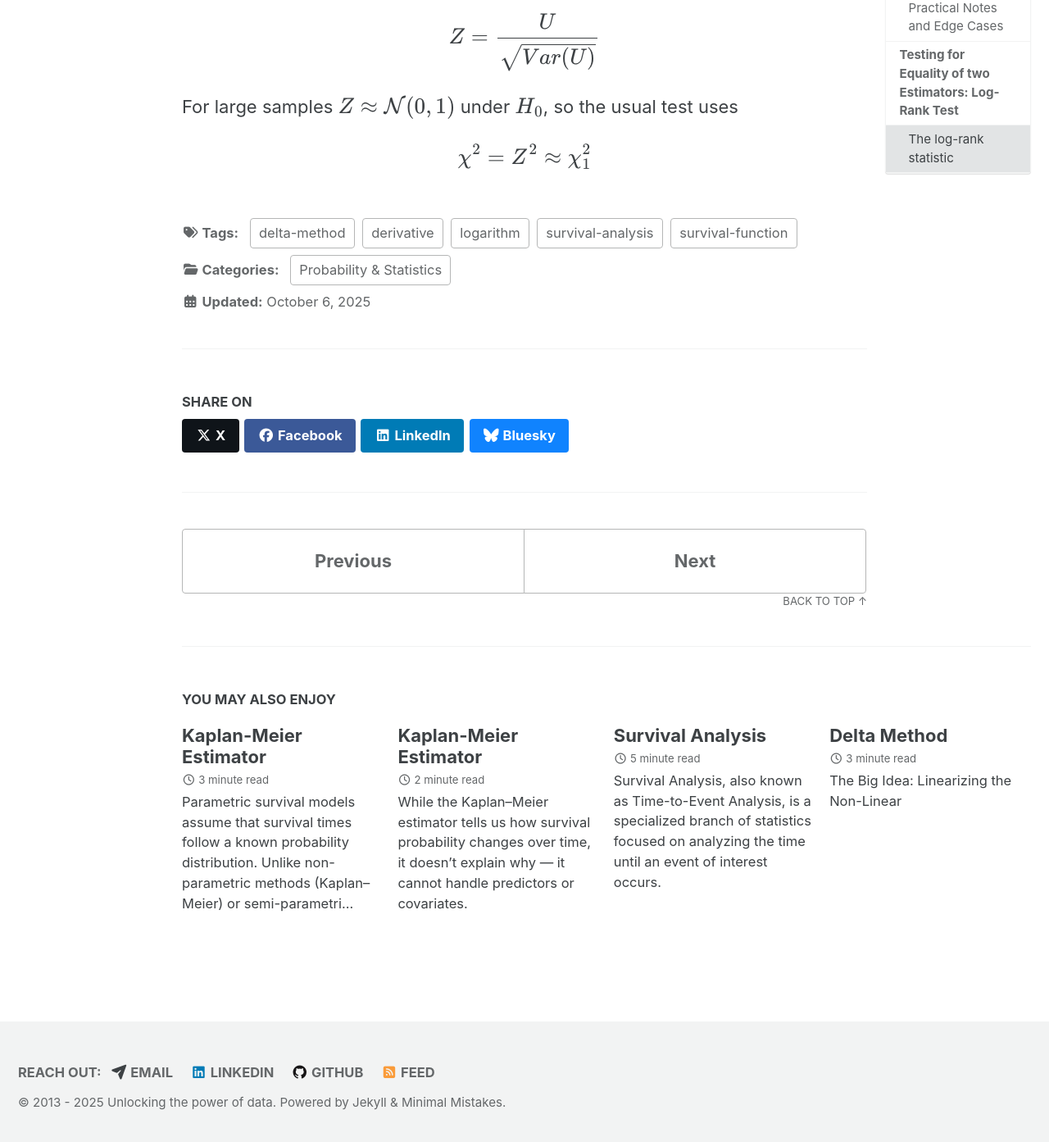
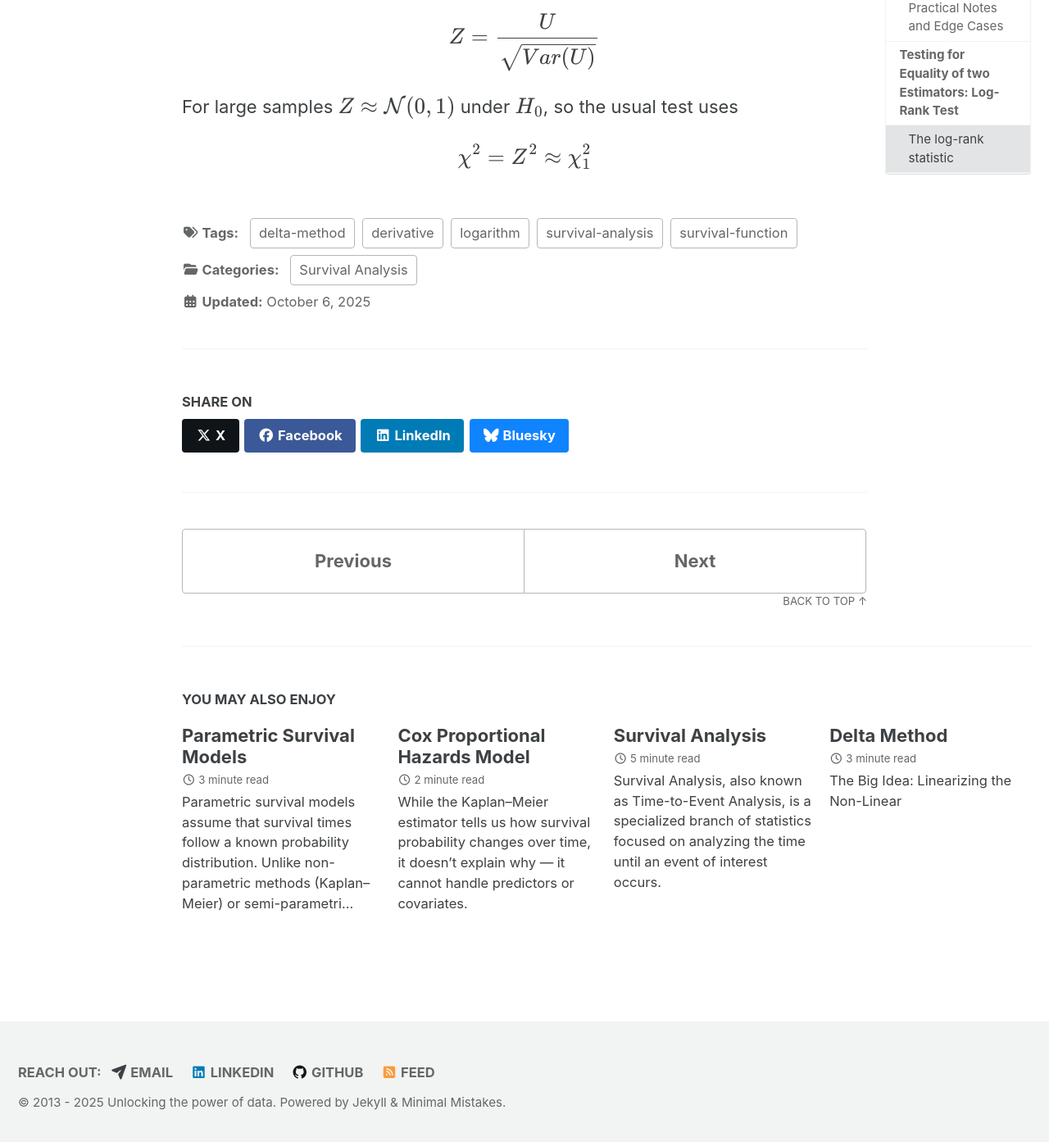
Before and after one commit to vzahorui/vzahorui.github.io, a Jekyll site: the page built from _posts/2025-10-05-kaplan-meier-estimator.md, in a window 1280 px wide and 1400 px high, scrolled down 7563 px. Shown: the top 1393 px of the window at 82% size. Built offline with Jekyll 4.4.1, drawn with Linux system fonts in a browser that asks for light colours; cached includes are drawn as plain includes; formulas are drawn with MathJax 3.

Commit message:
updated index, renamed into proper names new survival articles

```diff
--- a/_posts/2025-10-01-survival-analysis.md
+++ b/_posts/2025-10-01-survival-analysis.md
@@ -1,7 +1,7 @@
 ---
 layout: single
 title: "Survival Analysis"
-category: "Probability & Statistics"
+category: "Survival Analysis"
 tags: statistics probability censoring Kaplan-Meier-Estimator density-function cumulative-distribution-function survival-function hazard-function life-table
 date: 2025-10-06
 toc: true
--- a/_posts/2025-10-05-kaplan-meier-estimator.md
+++ b/_posts/2025-10-05-kaplan-meier-estimator.md
@@ -1,7 +1,7 @@
 ---
 layout: single
 title: "Kaplan-Meier Estimator"
-category: "Probability & Statistics"
+category: "Survival Analysis"
 tags: survival-analysis survival-function logarithm delta-method derivative
 date: 2025-10-06
 toc: true
--- a/_posts/2025-10-06-cox-proportional-hazards.md
+++ b/_posts/2025-10-06-cox-proportional-hazards.md
@@ -1,7 +1,7 @@
 ---
 layout: single
-title: "Kaplan-Meier Estimator"
-category: "Probability & Statistics"
+title: "Cox Proportional Hazards Model"
+category: "Survival Analysis"
 tags: survival-analysis hazard-function log-likelihood partial-likelihood confidence-interval
 date: 2025-10-06
 toc: true
--- a/_posts/2025-10-06-parametric-survival-models.md
+++ b/_posts/2025-10-06-parametric-survival-models.md
@@ -1,7 +1,7 @@
 ---
 layout: single
-title: "Kaplan-Meier Estimator"
-category: "Probability & Statistics"
+title: "Parametric Survival Models"
+category: "Survival Analysis"
 tags: survival-analysis survival-function logarithm hazard-function Weibull-distribution maximum-likelihood-estimation accelerated-failure-time
 date: 2025-10-06
 toc: true
```
Also changed, not shown: other parts of _posts/2025-10-06-parametric-survival-models.md (+1 -1 lines), index.html (+11 -2 lines).
